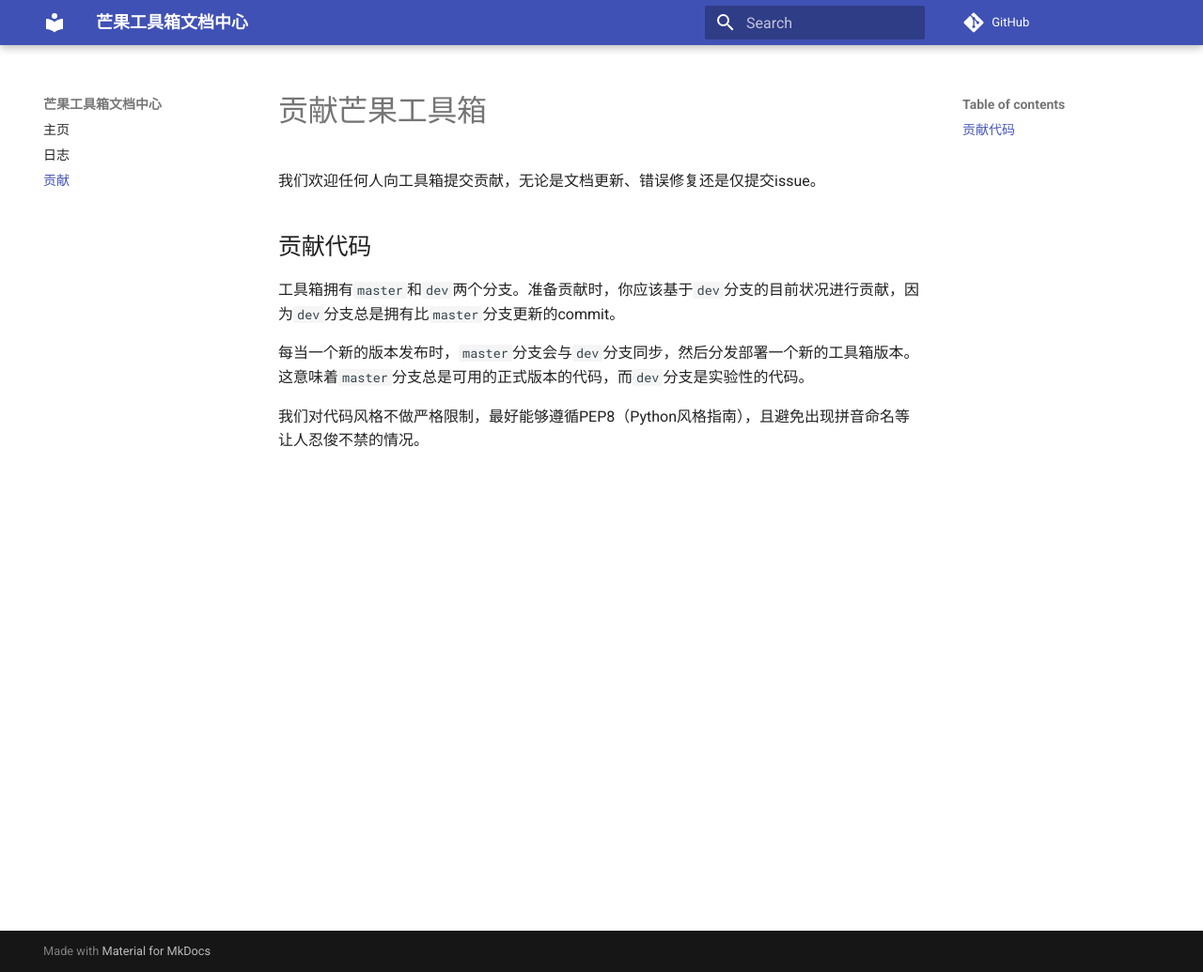
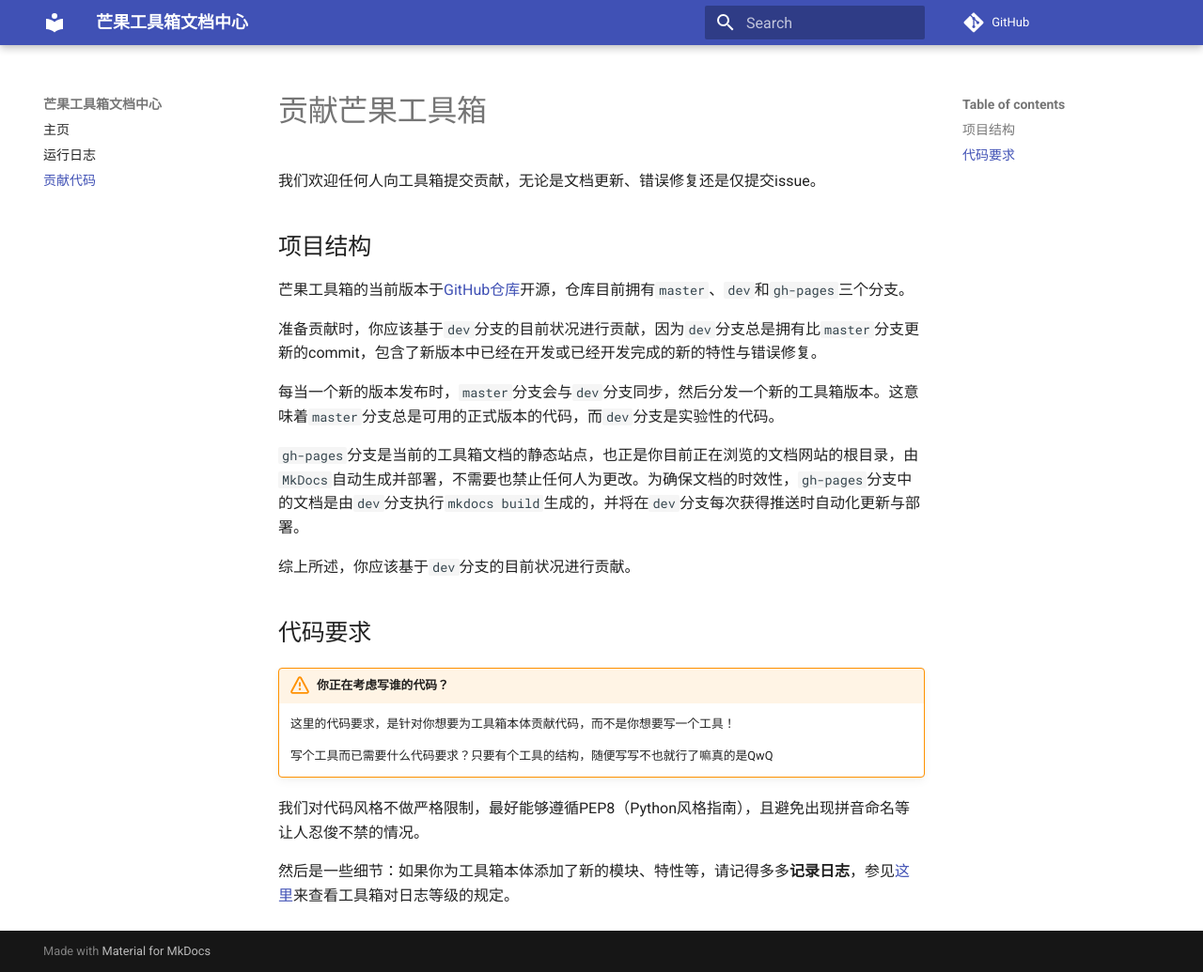
Before and after one commit to mangofanfan/FanTools2, an MkDocs documentation site: the page built from docs/contribute.md, in a window 1280 px wide and 1035 px high. Shown: the whole window at 94% size. Built offline with MkDocs 1.6.1 and Material for MkDocs 9.7.7, drawn with Linux system fonts in a browser that asks for light colours; comment, search, counter and statistics services are not loaded.

Commit message:
主要还是更新日志

```diff
--- a/docs/contribute.md
+++ b/docs/contribute.md
@@ -2,10 +2,26 @@
 
 我们欢迎任何人向工具箱提交贡献，无论是文档更新、错误修复还是仅提交issue。
 
-## 贡献代码
+## 项目结构
 
-工具箱拥有`master`和`dev`两个分支。准备贡献时，你应该基于`dev`分支的目前状况进行贡献，因为`dev`分支总是拥有比`master`分支更新的commit。
+芒果工具箱的当前版本于[GitHub仓库](https://github.com/mangofanfan/FanTools2)开源，仓库目前拥有`master`、`dev`和`gh-pages`三个分支。
 
-每当一个新的版本发布时，`master`分支会与`dev`分支同步，然后分发部署一个新的工具箱版本。这意味着`master`分支总是可用的正式版本的代码，而`dev`分支是实验性的代码。
+准备贡献时，你应该基于`dev`分支的目前状况进行贡献，因为`dev`分支总是拥有比`master`分支更新的commit，包含了新版本中已经在开发或已经开发完成的新的特性与错误修复。
+
+每当一个新的版本发布时，`master`分支会与`dev`分支同步，然后分发一个新的工具箱版本。这意味着`master`分支总是可用的正式版本的代码，而`dev`分支是实验性的代码。
+
+`gh-pages`分支是当前的工具箱文档的静态站点，也正是你目前正在浏览的文档网站的根目录，由`MkDocs`自动生成并部署，不需要也禁止任何人为更改。为确保文档的时效性，`gh-pages`分支中的文档是由`dev`分支执行`mkdocs build`生成的，并将在`dev`分支每次获得推送时自动化更新与部署。
+
+综上所述，你应该基于`dev`分支的目前状况进行贡献。
+
+## 代码要求
+
+!!! warning "你正在考虑写谁的代码？"
+
+    这里的代码要求，是针对你想要为工具箱本体贡献代码，而不是你想要写一个工具！
+
+    写个工具而已需要什么代码要求？只要有个工具的结构，随便写写不也就行了嘛真的是QwQ
 
 我们对代码风格不做严格限制，最好能够遵循PEP8（Python风格指南），且避免出现拼音命名等让人忍俊不禁的情况。
+
+然后是一些细节：如果你为工具箱本体添加了新的模块、特性等，请记得多多**记录日志**，参见[这里](log.md)来查看工具箱对日志等级的规定。
--- a/mkdocs.yml
+++ b/mkdocs.yml
@@ -5,8 +5,8 @@ repo_url: https://github.com/mangofanfan/FanTools2
 site_url: https://docs-fantools.mangofanfan.cn/
 nav:
   - 主页: index.md
-  - 日志: log.md
-  - 贡献: contribute.md
+  - 运行日志: log.md
+  - 贡献代码: contribute.md
 theme:
   name: material
   icon:
--- a/requirements.txt
+++ b/requirements.txt
@@ -1,2 +1,3 @@
 PySide6-Fluent-Widgets>=1.5.5
-pyside6~=6.8.0.2
+pyside6~=6.8.1.1
+loguru~=0.7.3
```
Also changed, not shown: docs/log.md (+10 -0 lines), 1 other file.
